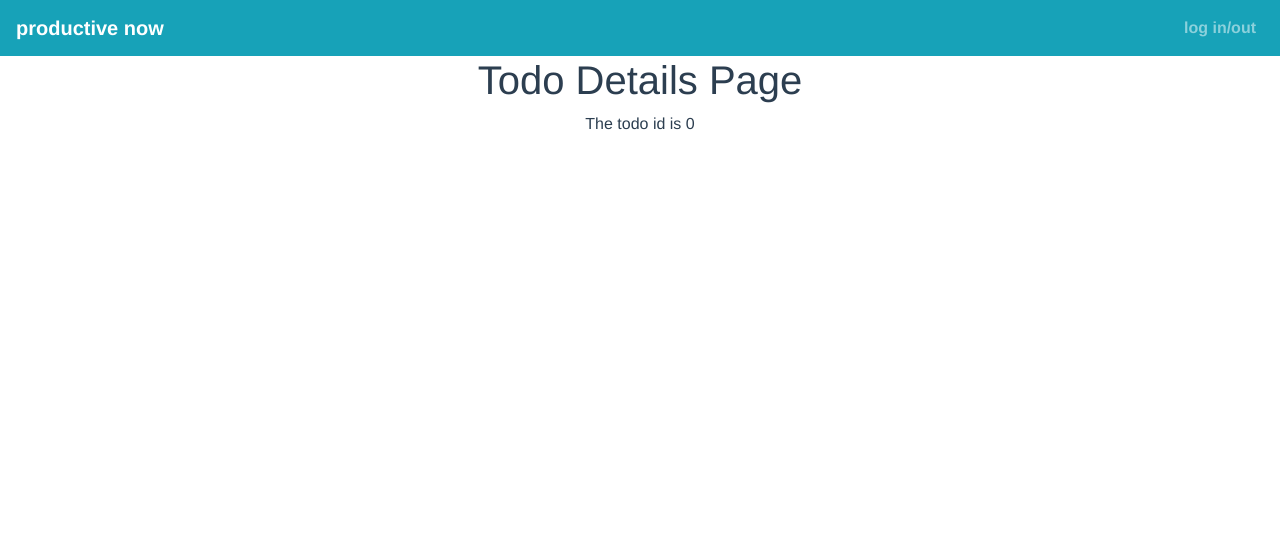
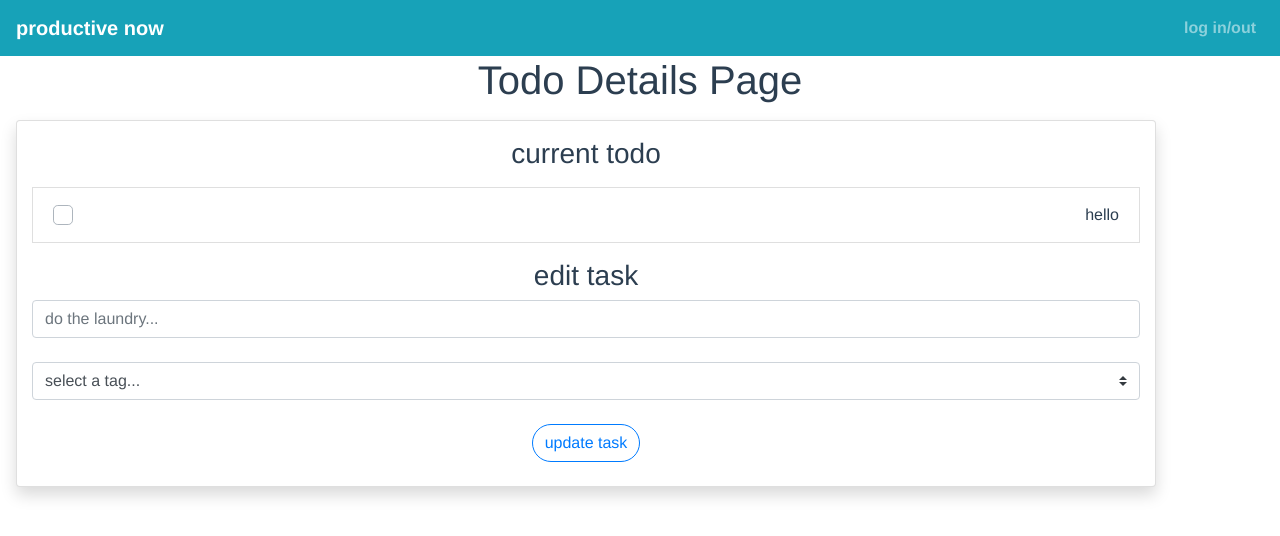
Before and after one commit to kinzaahmed-web/productive-now, a Vue app: page /todo/0 in a window 1280 px wide. Shown: the top 536 px of the page. Built offline with nearby package versions, Linux system fonts and the light colour scheme; no server answers; sample sign-in values are in the browser's storage.

Commit message:
updating details, meh

```diff
--- a/src/views/Todos/TodoDetails.vue
+++ b/src/views/Todos/TodoDetails.vue
@@ -1,13 +1,120 @@
 <template>
 	<div>
 		<h1>Todo Details Page</h1>
-		<p>The todo id is {{ id }}</p>
+		<main class="container card shadow shadow-lg--hover m-3" id="todolist">
+			<h3 class="m-3">current todo</h3>
+
+			<b-list-group-item
+				:class="{ completed: todo.complete }"
+				class="d-flex justify-content-between align-items-center"
+			>
+				<b-form-checkbox
+					size="lg"
+					aria-label="complete!"
+					v-model="todo.complete"
+				>
+				</b-form-checkbox>
+
+				<div class="todo-info">
+					<span v-if="todo.complete" class="complete">{{ todo.text }}</span>
+					<span v-else>{{ todo.text }}</span>
+				</div>
+				<b-form-tag
+					v-if="todo.tag"
+					@remove="removeTagFromTask(todo)"
+					:title="tag"
+					:disabled="disabled"
+					variant="info"
+					>{{ todo.tag }}</b-form-tag
+				>
+			</b-list-group-item>
+
+			<div class="row">
+				<div class="col-md-12 mt-3">
+					<b-form @submit.stop.prevent>
+						<h3>edit task</h3>
+						<b-form-input
+							v-model="updatedTodo"
+							:state="taskValidation"
+							class="mb-2 mr-sm-2 mb-sm-0 mt-2"
+							placeholder="do the laundry..."
+							required
+						></b-form-input>
+						<b-form-valid-feedback :state="taskValidation">
+							looks good!
+						</b-form-valid-feedback>
+						<b-form-select
+							v-bind="inputAttrs"
+							v-on="inputHandlers"
+							v-model="updatedTaskTag"
+							:options="tags"
+							required
+							class="mt-4"
+						>
+							<template #first>
+								<!-- This is required to prevent bugs with Safari -->
+								<option disabled value="">select a tag...</option>
+							</template>
+						</b-form-select>
+						<b-button
+							@click="updateTodo"
+							type="submit"
+							variant="outline-primary"
+							pill
+							class="m-4"
+						>
+							update task
+						</b-button>
+					</b-form>
+				</div>
+			</div>
+		</main>
 	</div>
 </template>
 
 <script>
 export default {
-	props: ["id", "todo"],
+	name: "TodoDetails",
+	props: ["id"],
+	data: function () {
+		return {
+			todos: [
+				{ id: 0, text: "hello", complete: false, tag: null },
+				{
+					id: 1,
+					text: "this is a random todo",
+					complete: true,
+					tag: null,
+				},
+				{ id: 2, text: "homework 5", complete: false, tag: "math" },
+				{ id: 3, text: "homework 1", complete: false, tag: "apple" },
+			],
+			tags: ["apple", "orange", "banana"],
+			updatedTaskTag: "",
+			updatedTodo: "",
+			todo: "",
+		};
+	},
+	mounted() {
+		this.todo = this.todos[this.id];
+	},
+	updateTodo() {
+		var value = this.updatedTodo && this.updatedTodo.trim();
+		if (!value) {
+			return;
+		}
+		var tagValue = this.updatedTaskTag && this.updatedTaskTag.trim();
+		if (!tagValue) {
+			return;
+		}
+		this.todos.push({
+			id: this.todo.id,
+			text: value,
+			complete: false,
+			tag: tagValue,
+		});
+		this.updatedTodo = "";
+	},
 };
 </script>
 
--- a/src/views/Todos/TodoTag.vue
+++ b/src/views/Todos/TodoTag.vue
@@ -84,7 +84,7 @@
 							<router-link
 								:to="{
 									name: 'TodoDetails',
-									params: { id: todo.id, todo: todo },
+									params: { id: todo.id },
 								}"
 							>
 								<span v-if="todo.complete" class="complete">{{
--- a/src/views/Todos/TodosView.vue
+++ b/src/views/Todos/TodosView.vue
@@ -99,7 +99,7 @@
 									<router-link
 										:to="{
 											name: 'TodoDetails',
-											params: { id: todo.id, todo: todo },
+											params: { id: todo.id },
 										}"
 									>
 										<span v-if="todo.complete" class="complete">{{
```
